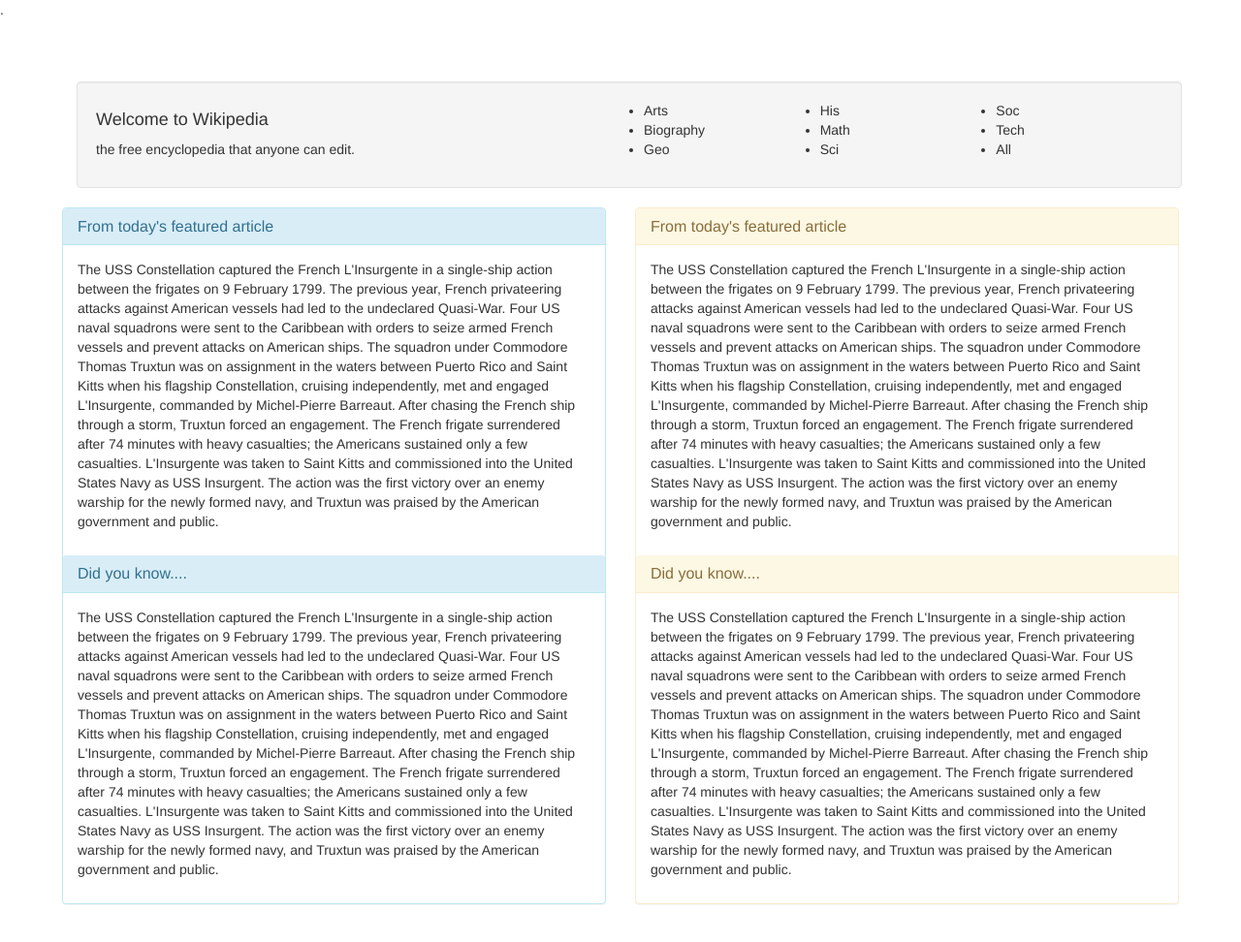
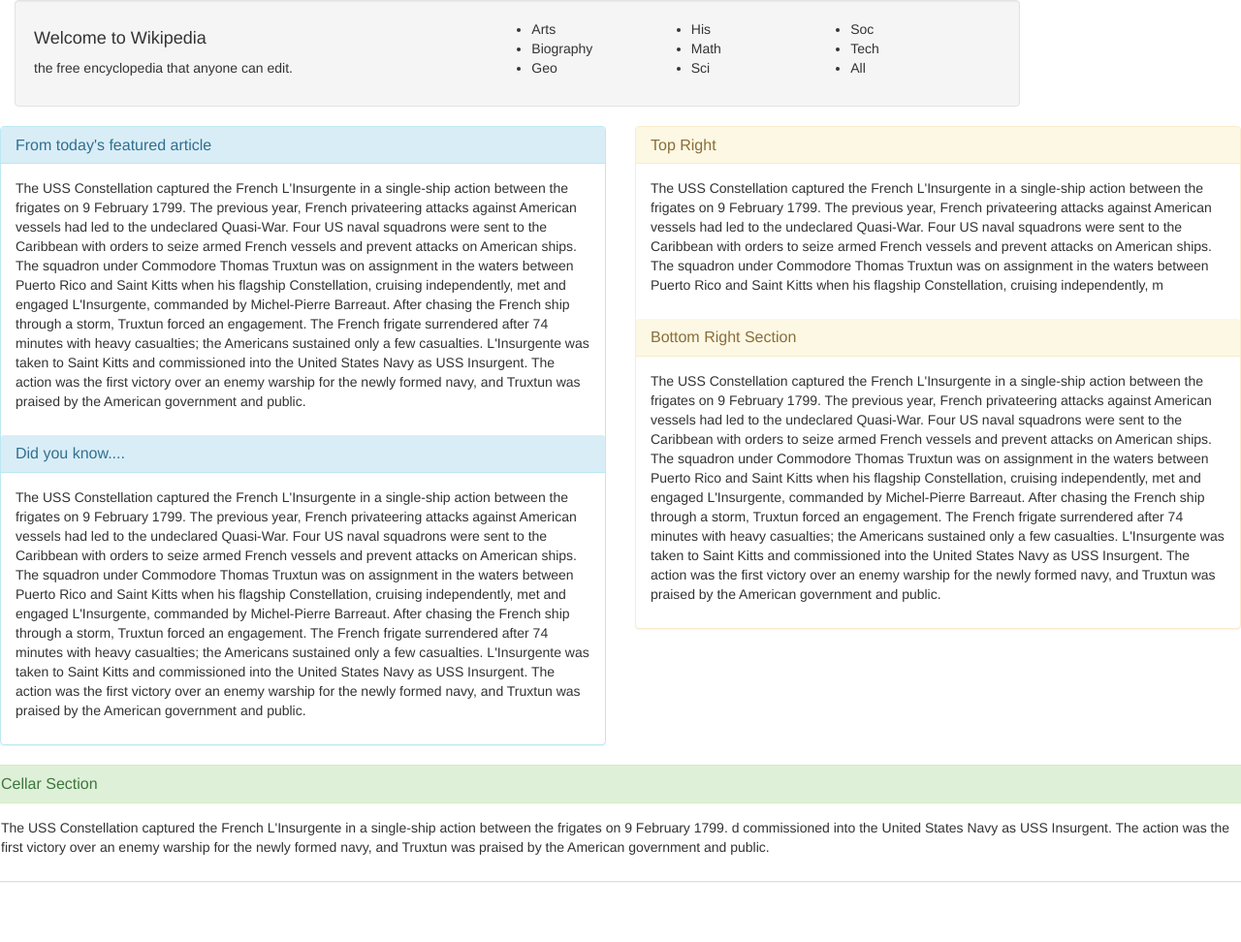
Before and after one commit to seacamjen/wiki, a plain HTML site: page index.html in a window 1280 px wide. Shown: the whole page at 97% size. After the commit the page ends 930 px from the top, so only its background shows below. Drawn offline with Linux system fonts and the light colour scheme.

Commit message:
Two columns, bottom single column, header looks great

```diff
--- a/index.html
+++ b/index.html
@@ -1,4 +1,4 @@
-.<!DOCTYPE html>
+<!DOCTYPE html>
 <html>
   <head>
     <meta charset="utf-8">
@@ -7,8 +7,9 @@
     <link href="css/style.css" rel="stylesheet" type="text/css">
   </head>
   <body>
-    <div id="wrapper">
-      <div class="container">
+      <div class="container-fluid">
+        <div class="row">
+          <div class="col-lg-10">
               <div class="well">
                 <div class="row">
                   <div class="col-lg-6">
@@ -59,21 +60,35 @@
                 <div class="col-lg-6">
                   <div class="panel panel-warning">
                     <div class="panel-heading">
-                <h2 class="panel-title">From today's featured article</h2>
+                        <h2 class="panel-title">Top Right</h2>
+                    </div>
+                        <div class="panel-body">
+                          <p>
+                            The USS Constellation captured the French L'Insurgente in a single-ship action between the frigates on 9 February 1799. The previous year, French privateering attacks against American vessels had led to the undeclared Quasi-War. Four US naval squadrons were sent to the Caribbean with orders to seize armed French vessels and prevent attacks on American ships. The squadron under Commodore Thomas Truxtun was on assignment in the waters between Puerto Rico and Saint Kitts when his flagship Constellation, cruising independently, m
+                          </p>
+                        </div>
+                    <div class="panel-heading">
+                        <h2 class="panel-title">Bottom Right Section</h2>
                     </div>
                         <div class="panel-body">
                           <p>
                             The USS Constellation captured the French L'Insurgente in a single-ship action between the frigates on 9 February 1799. The previous year, French privateering attacks against American vessels had led to the undeclared Quasi-War. Four US naval squadrons were sent to the Caribbean with orders to seize armed French vessels and prevent attacks on American ships. The squadron under Commodore Thomas Truxtun was on assignment in the waters between Puerto Rico and Saint Kitts when his flagship Constellation, cruising independently, met and engaged L'Insurgente, commanded by Michel-Pierre Barreaut. After chasing the French ship through a storm, Truxtun forced an engagement. The French frigate surrendered after 74 minutes with heavy casualties; the Americans sustained only a few casualties. L'Insurgente was taken to Saint Kitts and commissioned into the United States Navy as USS Insurgent. The action was the first victory over an enemy warship for the newly formed navy, and Truxtun was praised by the American government and public.
                           </p>
                         </div>
+
+
+                  </div>
+                </div>
+              </div>
+              <div class="row">
+                <div class="panel panel-success">
                   <div class="panel-heading">
-                <h2 class="panel-title">Did you know....</h2>
+                      <h2 class="panel-title">Cellar Section</h2>
                   </div>
                       <div class="panel-body">
                         <p>
-                    The USS Constellation captured the French L'Insurgente in a single-ship action between the frigates on 9 February 1799. The previous year, French privateering attacks against American vessels had led to the undeclared Quasi-War. Four US naval squadrons were sent to the Caribbean with orders to seize armed French vessels and prevent attacks on American ships. The squadron under Commodore Thomas Truxtun was on assignment in the waters between Puerto Rico and Saint Kitts when his flagship Constellation, cruising independently, met and engaged L'Insurgente, commanded by Michel-Pierre Barreaut. After chasing the French ship through a storm, Truxtun forced an engagement. The French frigate surrendered after 74 minutes with heavy casualties; the Americans sustained only a few casualties. L'Insurgente was taken to Saint Kitts and commissioned into the United States Navy as USS Insurgent. The action was the first victory over an enemy warship for the newly formed navy, and Truxtun was praised by the American government and public.
+                          The USS Constellation captured the French L'Insurgente in a single-ship action between the frigates on 9 February 1799. d commissioned into the United States Navy as USS Insurgent. The action was the first victory over an enemy warship for the newly formed navy, and Truxtun was praised by the American government and public.
                         </p>
-                </div>
                       </div>
               </div>
           </div>
```
Lines whose indentation alone changed are shown as unchanged.
